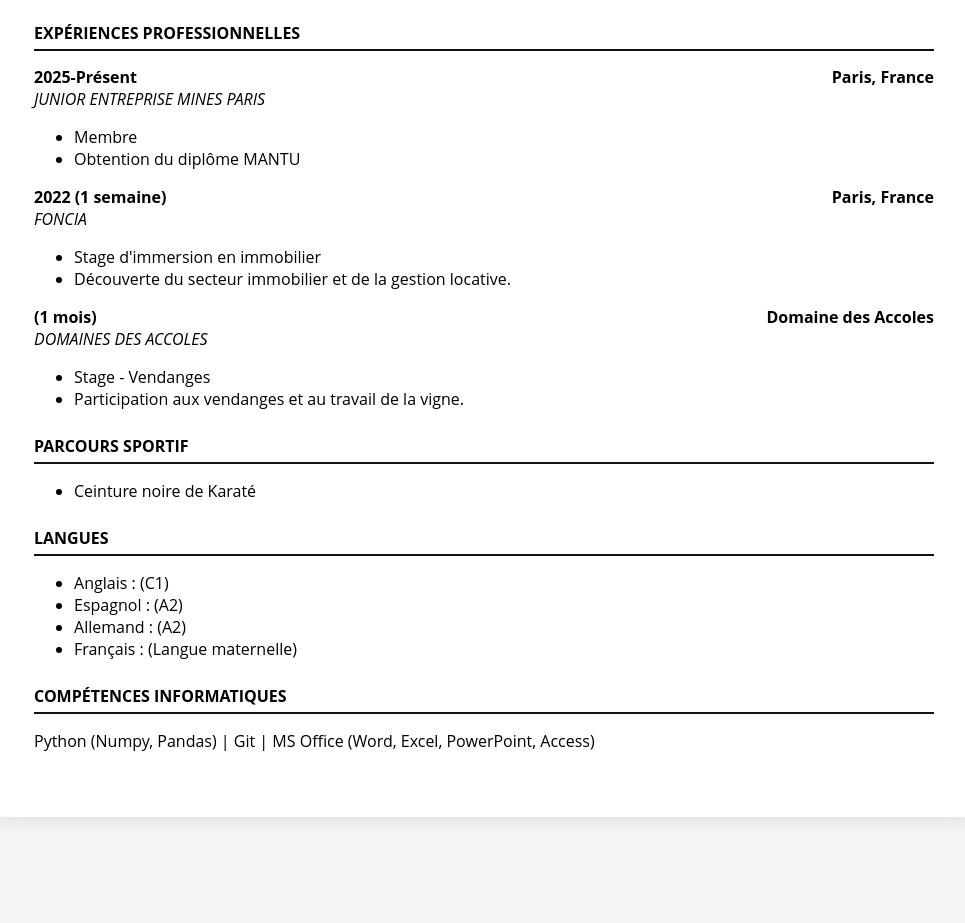
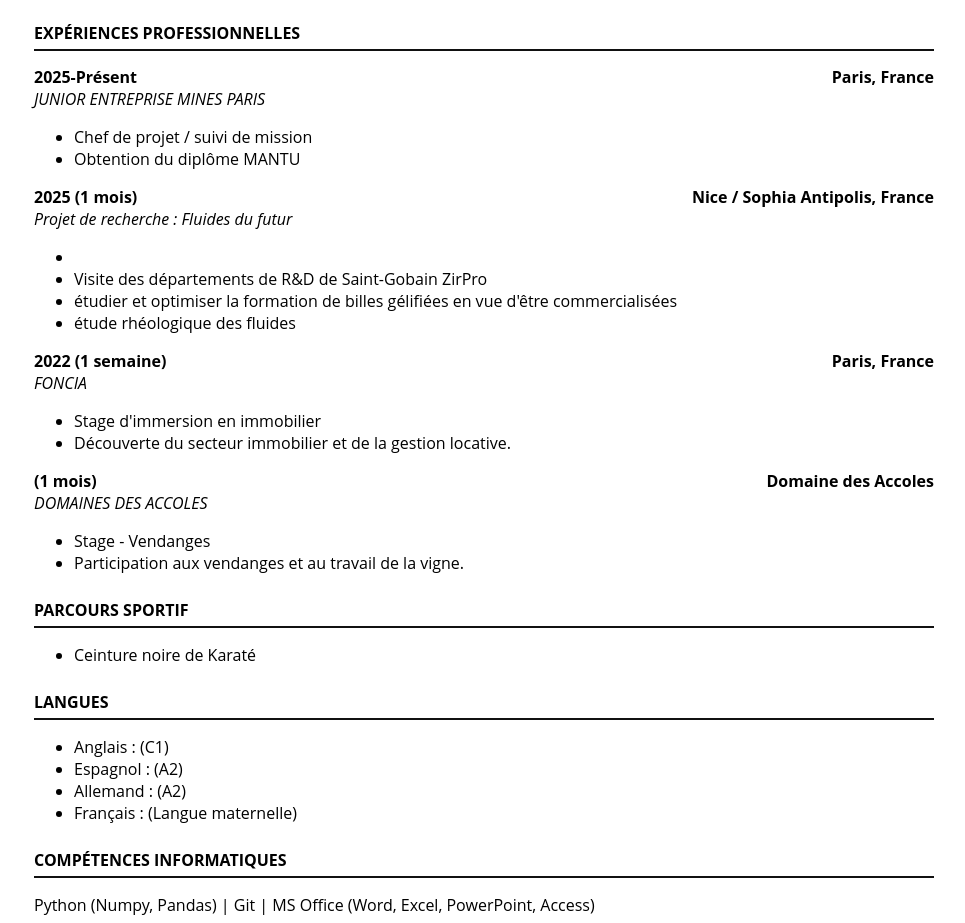
Before and after one commit to clementpho/web-homework, a plain HTML site: page cv/cv2.html in a window 1280 px wide. Shown: the part 804-1727 px from the top of the page, without its empty margins (156-1121 px from the left). Before the commit the page ends 1651 px from the top, so only its background shows below. Drawn offline with Linux system fonts and the light colour scheme.

Commit message:
cv maj mig

```diff
--- a/cv/cv2.html
+++ b/cv/cv2.html
@@ -90,10 +90,24 @@
                 </div>
                 <div class="entry-subtitle">JUNIOR ENTREPRISE MINES PARIS</div>
                 <ul>
-                    <li>Membre</li>
+                    <li>Chef de projet / suivi de mission</li>
                     <li>Obtention du diplôme MANTU</li>
                 </ul>
             </div>
+            <div class="entry">
+                <div class="entry-title">
+                    <span>2025 (1 mois)</span>
+                    <span>Nice / Sophia Antipolis, France</span>
+                </div>
+                <div class="entry-subtitle">Projet de recherche : Fluides du futur</div>
+                <ul>
+                    <li></li>
+                    <li>Visite des départements de R&D de Saint-Gobain ZirPro</li>
+                    <li>étudier et optimiser la formation de billes gélifiées en vue d'être commercialisées</li>
+                    <li>étude rhéologique des fluides</li>
+                </ul>
+            </div>
+
             <div class="entry">
                 <div class="entry-title">
                     <span>2022 (1 semaine)</span>
```
